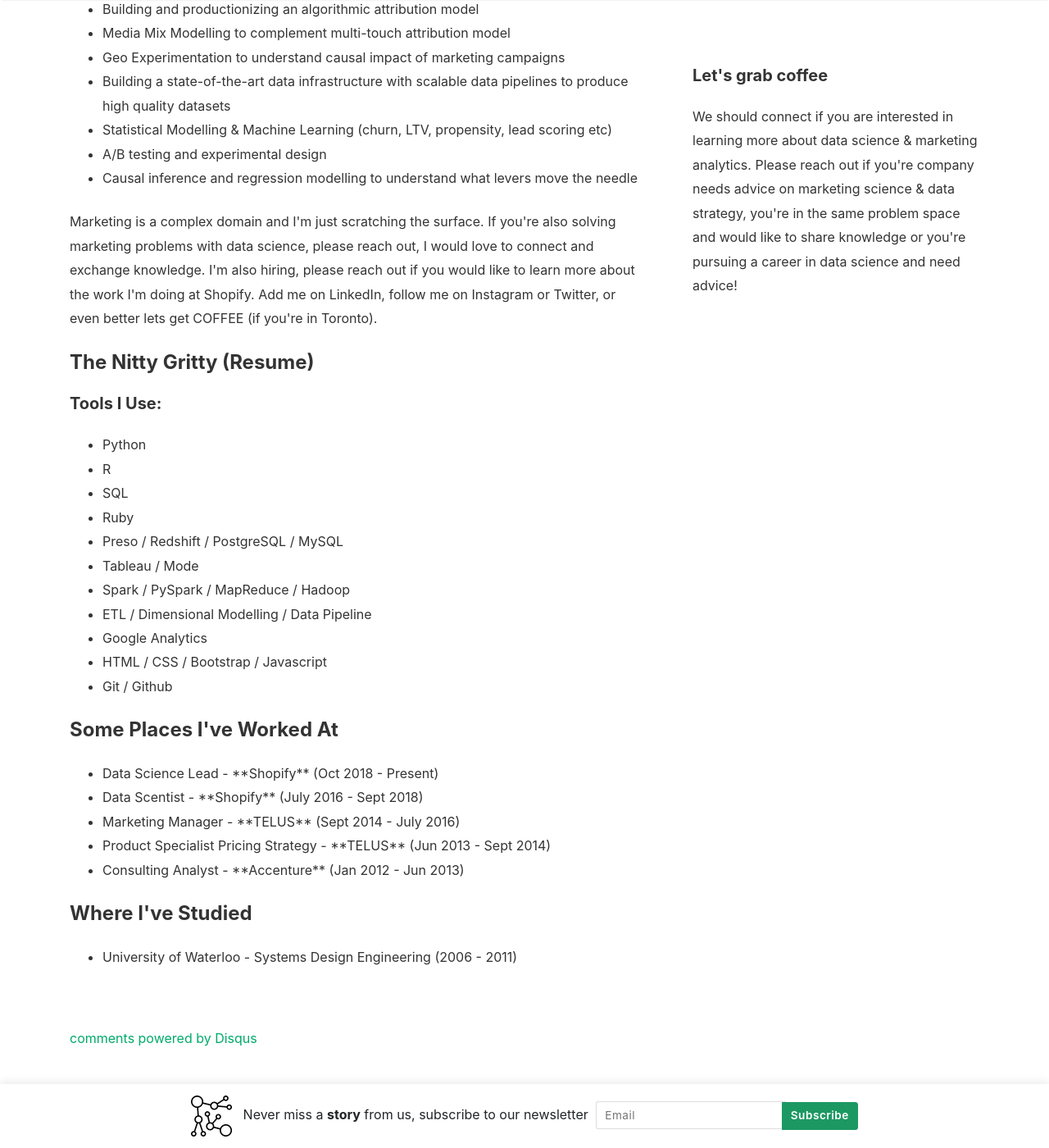
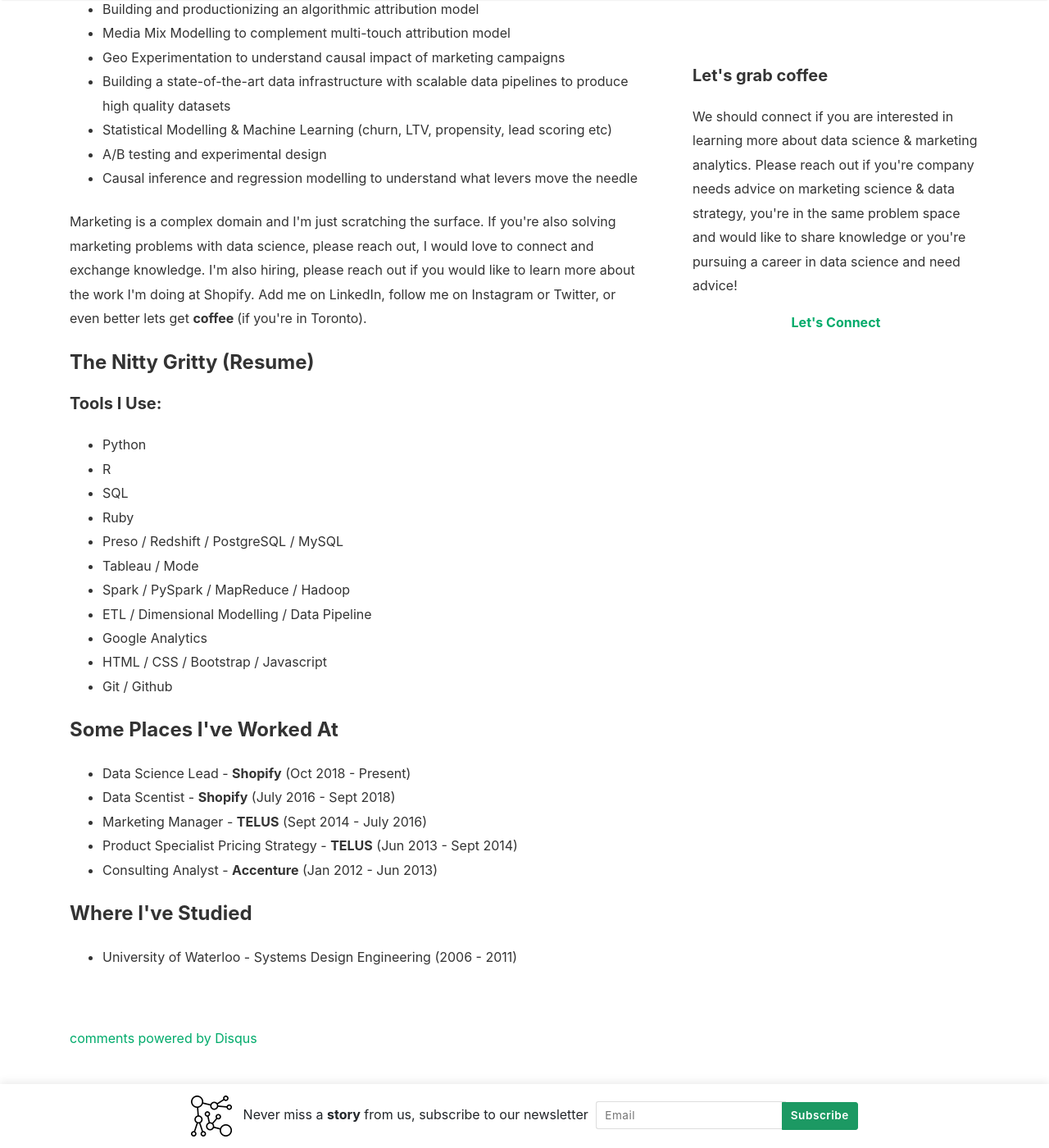
Before and after one commit to artofmarketingscience/artofmarketingscience.github.io, a Jekyll site: the page built from _pages/about.md, in a window 1280 px wide and 1400 px high, scrolled down 1170 px. Shown: the whole window at 82% size. Built offline with Jekyll 4.4.1, drawn with Linux system fonts in a browser that asks for light colours; nearby versions of some CDN libraries; comment, search, counter and statistics services are not loaded; some of the changed text lies outside the part shown.

Commit message:
update profile

```diff
--- a/_pages/about.md
+++ b/_pages/about.md
@@ -8,9 +8,9 @@
 <div class="row justify-content-between">
 <div class="col-md-8 pr-5">
 
-	<p class="mb-5"><img class="shadow-lg" src="{{site.baseurl}}/assets/images/avatar/black_white_profile.jpg" alt="jason_fong_profile" /></p>
+<p class="mb-5"><img class="shadow-lg" src="{{site.baseurl}}/assets/images/avatar/black_white_profile.jpg" alt="jason_fong_profile" /></p>
 
-<p>Hey, nice to meet you! My name is **Jason Fong** and I am a Data Scientist focused on solving marketing problems. I am currently working at [Shopify](https://www.shopify.com) and I'm leading the Marketing Data Science team. </p>
+<p>Hey, nice to meet you! My name is <b>Jason Fong</b> and I am a Data Scientist focused on solving marketing problems. I am currently working at Shopify and I'm leading the Marketing Data Science team.</p>
 
 <p>My job is pretty straightforward: help marketing make more data informed decisions to reduce cost of acquisition and increase revenue for Shopify. How do I do this with my team? Well that is not so straightforward. We're working on things like: </p>
 
@@ -25,7 +25,7 @@
 
 </ul>
 
-<p>Marketing is a complex domain and I'm just scratching the surface. If you're also solving marketing problems with data science, please reach out, I would love to connect and exchange knowledge. I'm also hiring, please reach out if you would like to learn more about the work I'm doing at Shopify. Add me on LinkedIn, follow me on Instagram or Twitter, or even better lets get COFFEE (if you're in Toronto).</p>
+<p>Marketing is a complex domain and I'm just scratching the surface. If you're also solving marketing problems with data science, please reach out, I would love to connect and exchange knowledge. I'm also hiring, please reach out if you would like to learn more about the work I'm doing at Shopify. Add me on LinkedIn, follow me on Instagram or Twitter, or even better lets get <b> coffee </b> (if you're in Toronto).</p>
 
 
 <h4 id="nittygritty" class="mt-4">The Nitty Gritty (Resume)</h4>
@@ -59,11 +59,11 @@
 <h4 id="previous_experiences">Some Places I've Worked At</h4>
 
 <ul>
-	<li>Data Science Lead - **Shopify** (Oct 2018 - Present)</li>
-	<li>Data Scentist - **Shopify** (July 2016 - Sept 2018)</li>
-	<li>Marketing Manager - **TELUS** (Sept 2014 - July 2016)</li>
-	<li>Product Specialist Pricing Strategy - **TELUS** (Jun 2013 - Sept 2014)</li>
-	<li>Consulting Analyst  - **Accenture** (Jan 2012 - Jun 2013)</li>
+	<li>Data Science Lead - <b>Shopify</b> (Oct 2018 - Present)</li>
+	<li>Data Scentist - <b>Shopify</b> (July 2016 - Sept 2018)</li>
+	<li>Marketing Manager - <b>TELUS</b> (Sept 2014 - July 2016)</li>
+	<li>Product Specialist Pricing Strategy - <b>TELUS</b> (Jun 2013 - Sept 2014)</li>
+	<li>Consulting Analyst  - <b>Accenture</b> (Jan 2012 - Jun 2013)</li>
 </ul>
 
 
@@ -84,6 +84,8 @@
 
 <p>We should connect if you are interested in learning more about data science & marketing analytics. Please reach out if you're company needs advice on marketing science & data strategy, you're in the same problem space and would like to share knowledge or you're pursuing a career in data science and need advice!</p>
 
+<center><a href="https://www.linkedin.com/in/fongjason23/" target="_blank"><b>Let's Connect</b> </a></center>
+
 </div>
 </div>
 </div>
```
Also changed, not shown: 16 other files.
